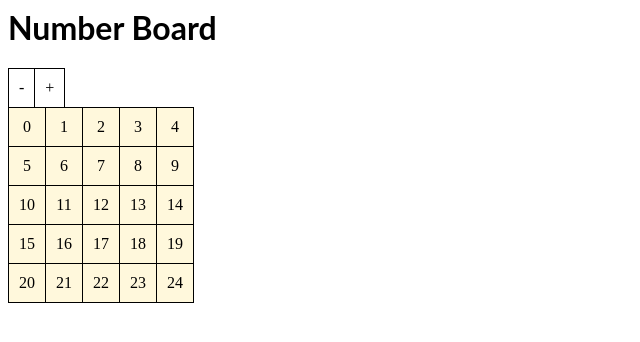
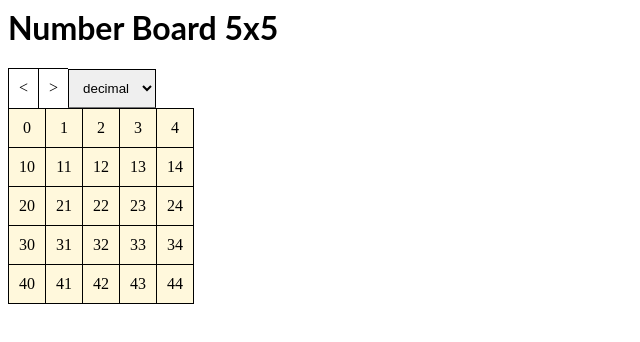
Before and after one commit to alfu32/stackblitz-react-numberboard, a React (Create React App) app: page / in a window 1280 px wide. Shown: the top 342 px of the page, without its empty margins (0-640 px from the left). Built offline with nearby package versions, Linux system fonts and the light colour scheme.

Commit message:
added alphabets and resize limits

```diff
--- a/src/App.js
+++ b/src/App.js
@@ -4,21 +4,31 @@ import Board from './Board';
 
 export default function App() {
   const [size, setSize] = useState(5);
+  const [alphabet, setAlphabet] = useState('0123456789');
   return (
     <div>
-      <h1>Number Board</h1>
+      <h1>
+        Number Board {size}x{size}{' '}
+      </h1>
       <div className="row">
         <div
           className="cell"
           onClick={(e) => setSize(size > 3 ? size - 1 : size)}
         >
-          -
+          {'<'}
         </div>
-        <div className="cell" onClick={(e) => setSize(size + 1)}>
-          +
+        <div
+          className="cell"
+          onClick={(e) => setSize(size < alphabet.length ? size + 1 : size)}
+        >
+          {'>'}
         </div>
+        <select className="cell" onChange={(e) => setAlphabet(e.target.value)}>
+          <option value="01234567890">decimal</option>
+          <option value="0123456789abcdef">hexa</option>
+        </select>
       </div>
-      <Board size={size} />
+      <Board size={size} alphabet={alphabet} />
     </div>
   );
 }
--- a/src/Board.js
+++ b/src/Board.js
@@ -2,7 +2,7 @@ import React, { useState } from 'react';
 import './Board.css';
 import Cell from './Cell';
 
-export default function Board({ size, children }) {
+export default function Board({ alphabet, size, children }) {
   // const [values,setValues] = useState()
   const array = new Array(size).fill(0);
   return (
@@ -11,7 +11,7 @@ export default function Board({ size, children }) {
         return (
           <div className={'row'}>
             {array.map((col, ci) => {
-              return <Cell val={size * ri + ci} />;
+              return <Cell val={(ri ? alphabet[ri] : '') + alphabet[ci]} />;
             })}
           </div>
         );
```
